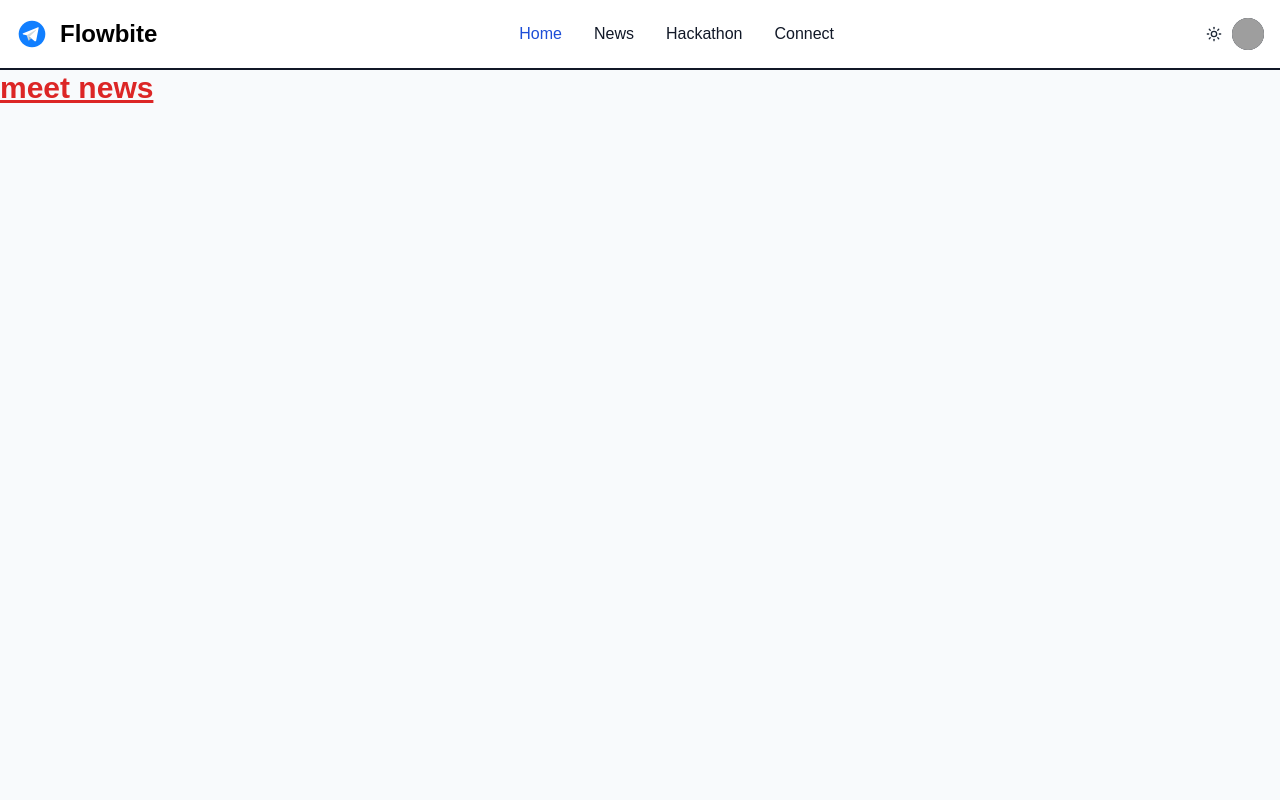
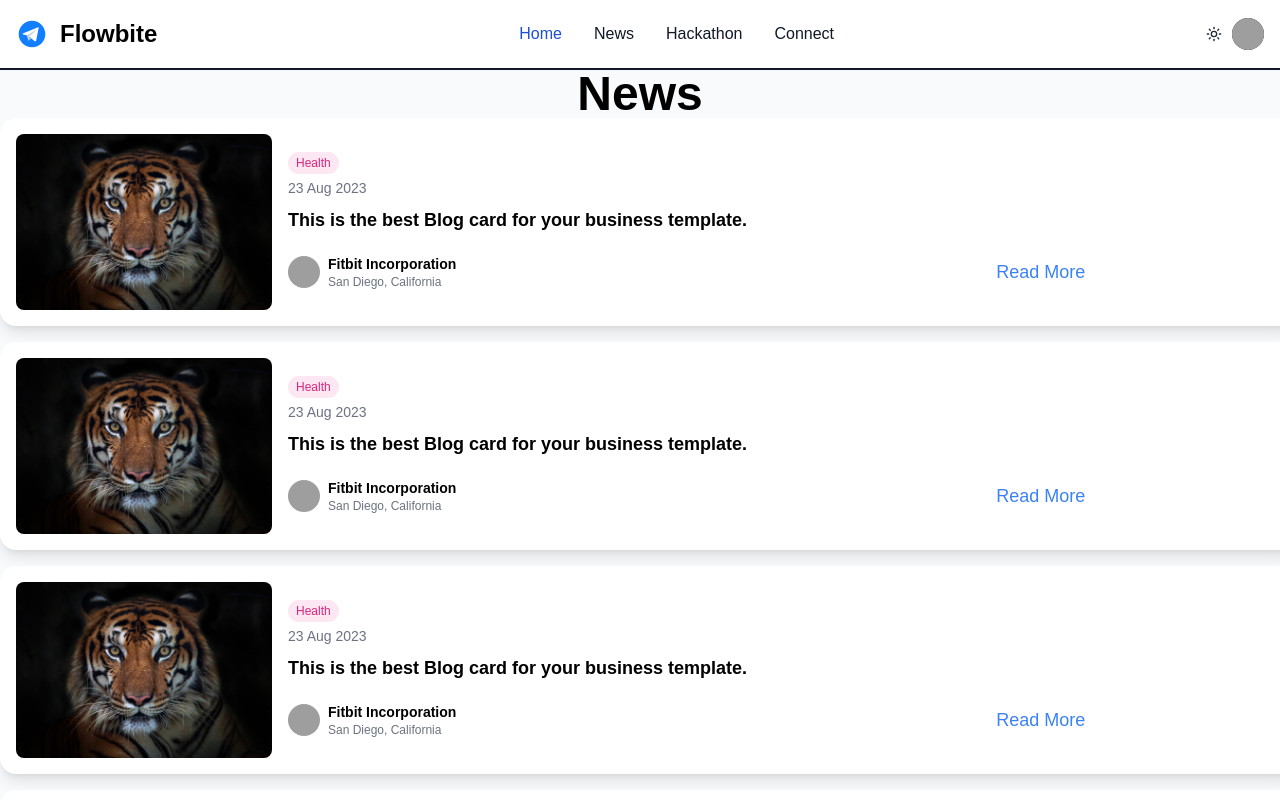
Before and after one commit to Meet-Patel-306/connect-stud, a React (Vite) app: page /news in a window 1280 px wide. Shown: the top 800 px of the page. Built offline with nearby package versions, Linux system fonts and the light colour scheme; no server answers; grey boxes are pictures that could not be loaded.

Commit message:
Merge branch 'master' of https://github.com/Meet-Patel-306/connect-stud

```diff
--- a/src/components/News/News.jsx
+++ b/src/components/News/News.jsx
@@ -1,9 +1,14 @@
 import Navbar from "../Navbar"
+import NewsCard from "./NewsCard"
 export default function News(){
     return(
         <>
         <Navbar/>
-        <h1 className="text-3xl font-bold underline text-red-600 dark:text-gray-950">meet news</h1>
+        <h1 className="text-5xl font-extrabold text-black-700 dark:text-gray-100 text-center">News</h1>
+        <NewsCard/>
+        <NewsCard/>
+        <NewsCard/>
+        <NewsCard/>
         </>
     )
 }
--- a/src/components/News/NewsCard.jsx
+++ b/src/components/News/NewsCard.jsx
@@ -2,23 +2,29 @@ import React from "react";
 
 const NewsCard = () => {
     return (
-    <div className="max-w-2xl mx-auto bg-white shadow-lg rounded-2xl overflow-hidden">
-      <div className="flex">
+        <>
+            <div className="w-2xl md:w-[900px] lg:w-[1300px] bg-white dark:bg-gray-800 text-black dark:text-white p-4 mx-auto shadow-lg rounded-2xl overflow-hidden mb-4 mr-auto ml-auto">
+                <div className="flex flex-col md:flex-row">
+                    {/* Image Block */}
                     <img
-          src="https://flowbite.com/docs/images/logo.svg"
+                        src="../../../public/360_F_210545946_H8K0CJih9ToRMqbBczgr2BLWJYcrNb1V.jpg"
                         alt="Blog"
-          className="w-1/3 object-cover"
+                        className="w-80 sm:w-80 md:w-64 lg:w-64 rounded-lg object-auto mx-auto lg:mx-0"
                     />
-        <div className="p-4 flex flex-col justify-between w-2/3">
+
+                    {/* Text & Author Block */}
+                    <div className="p-4 flex flex-col justify-between w-full lg:w-2/3">
                     <div>
                         <span className="bg-pink-100 text-pink-600 text-xs px-2 py-1 rounded-full">
                             Health
                         </span>
                         <p className="text-gray-500 text-sm mt-1">23 Aug 2023</p>
                         <h3 className="text-lg font-semibold mt-2">
-              This is a best Blogs card for your business template.
+                            This is the best Blog card for your business template.
                         </h3>
                     </div>
+
+                    {/* Author & Read More Button */}
                     <div className="flex items-center justify-between mt-4">
                         <div className="flex items-center gap-2">
                             <img
@@ -31,13 +37,20 @@ const NewsCard = () => {
                                 <p className="text-xs text-gray-500">San Diego, California</p>
                             </div>
                         </div>
-            <button className="px-4 py-2 font-medium text-blue-500 flex items-center">
-              Read More <ArrowRight size={16} className="ml-1" />
+                        <button className="px-4 py-2 font-medium text-blue-500 flex items-center text-[9px] md:text-lg">
+                            Read More
                         </button>
                     </div>
                     </div>
                 </div>
             </div>
+
+
+
+
+
+
+        </>
     );
 };
 
```
Also changed, not shown: public/360_F_210545946_H8K0CJih9ToRMqbBczgr2BLWJYcrNb1V.jpg (added). Lines whose indentation alone changed are shown as unchanged.
